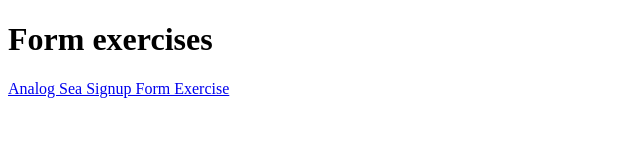
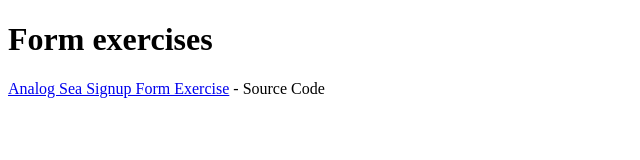
Before and after one commit to romklao/romklao.github.io, a plain HTML site: page index.html in a window 1280 px wide. Shown: the whole page, without its empty margins (0-640 px from the left). Drawn offline with Linux system fonts and the light colour scheme.

Commit message:
Added source code link

```diff
--- a/index.html
+++ b/index.html
@@ -15,7 +15,7 @@
 </head>
 <body>
   <h1>Form exercises</h1>
-    <p><a href="analog_sea_signup_form/form.html">Analog Sea Signup Form Exercise</a></p>
+    <p><a href="analog_sea_signup_form/form.html">Analog Sea Signup Form Exercise</a> - <a href="https://github.com/romklao/analog_sea_signup_form"></a>Source Code</p>
   </ul>
 </body>
 </html>
```
